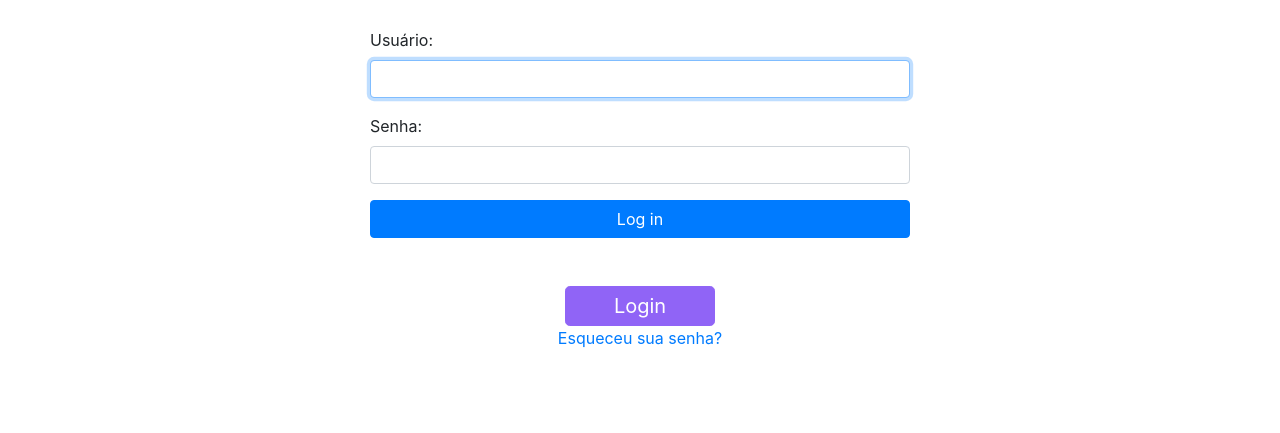
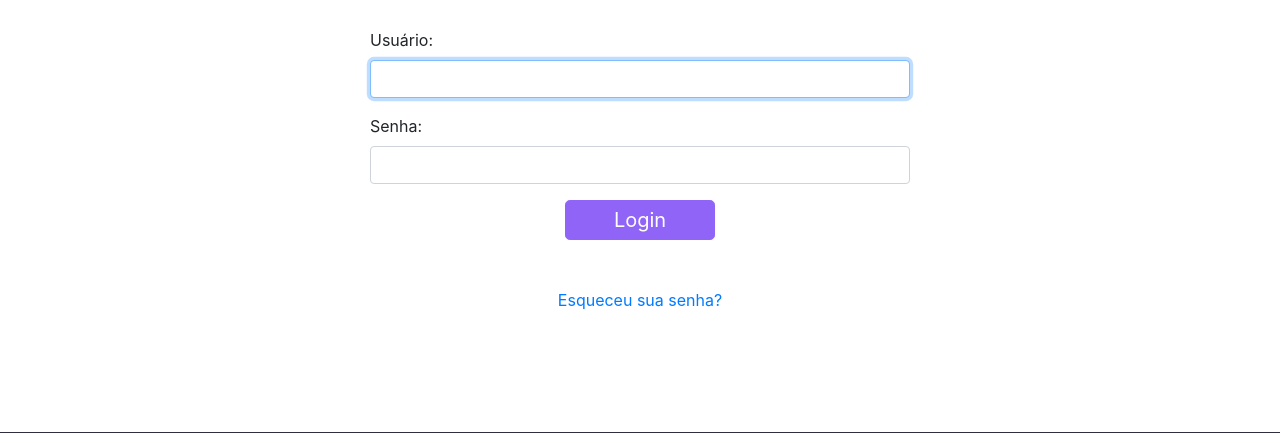
Before and after one commit to daviluis321/MyWallet, a Django app: a page that uses mywallet/core/templates/login.html in a window 1280 px wide. Shown: the part 175-608 px from the top of the page. Run offline with Django 3.2, Linux system fonts and the light colour scheme; some libraries are stand-ins or nearby versions.

Commit message:
Concluído a parte de login com tratamentos e mensagens de erro

```diff
--- a/mywallet/core/templates/includes/form.html
+++ b/mywallet/core/templates/includes/form.html
@@ -1,4 +1,12 @@
 {% load widget_tweaks %}
+
+{% if form.non_field_errors %}
+  <div class="alert alert-danger" role="alert">
+    {% for error in form.non_field_errors %}
+      <p{% if forloop.last %} class="mb-0"{% endif %}>{{ error }}</p>
+    {% endfor %}
+  </div>
+{% endif %}
 
 {% for field in form %}
   <div class="form-group">
--- a/mywallet/core/templates/login.html
+++ b/mywallet/core/templates/login.html
@@ -12,7 +12,11 @@
         <form method="post" novalidate>
               {% csrf_token %}
               {% include 'includes/form.html' %}
-              <button type="submit" class="btn btn-primary btn-block">Log in</button>
+              <div class="row justify-content-center">
+                <div class="col-md-6 text-right" style="height: 100%;min-height: 100%;display: -webkit-flex;display: flex;-webkit-align-items: center;align-items: center;-webkit-justify-content: center;justify-content: center;">
+                  <button type="submit" class="btn btn-purple btn-lg  mx-2 px-5 py-1">Login</button> <br>
+                </div>
+              </div>
             </form>
       </div>
     </div>
@@ -20,14 +24,9 @@
     <br>
     <div class="row justify-content-center">
       <div class="col-md-6 text-right" style="height: 100%;min-height: 100%;display: -webkit-flex;display: flex;-webkit-align-items: center;align-items: center;-webkit-justify-content: center;justify-content: center;">
-        <button type="button" class="btn btn-purple btn-lg  mx-2 px-5 py-1">Login</button> <br>
+        <a href="#">Esqueceu sua senha?</a>
       </div>
     </div>
-        <div class="row justify-content-center">
-      <div class="col-md-6 text-right" style="height: 100%;min-height: 100%;display: -webkit-flex;display: flex;-webkit-align-items: center;align-items: center;-webkit-justify-content: center;justify-content: center;">
-          <a href="#">Esqueceu sua senha?</a>
-        </div>
-</div>
     <br>
   </div>
   <br>
```
Also changed, not shown: mywallet/db.sqlite3.
